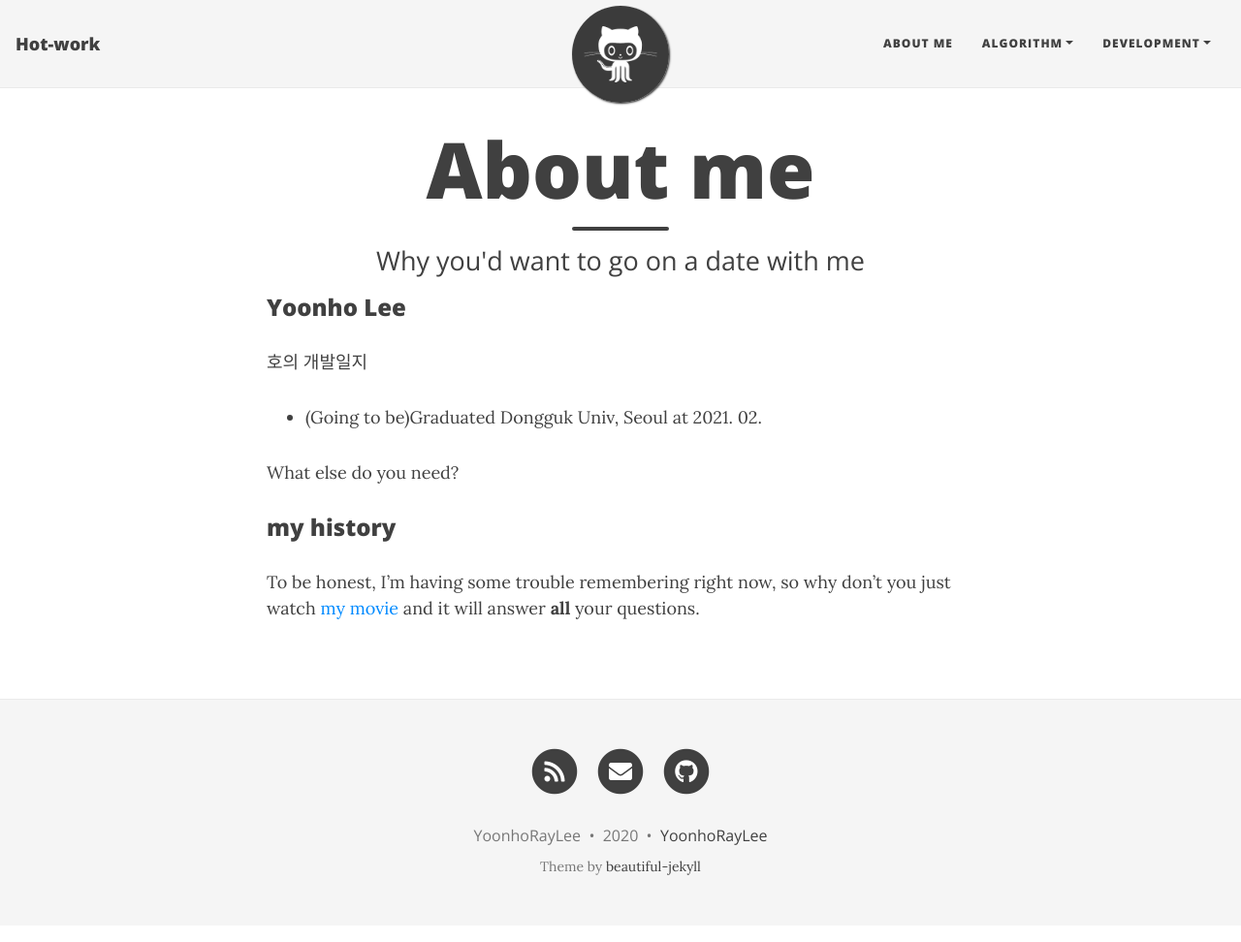
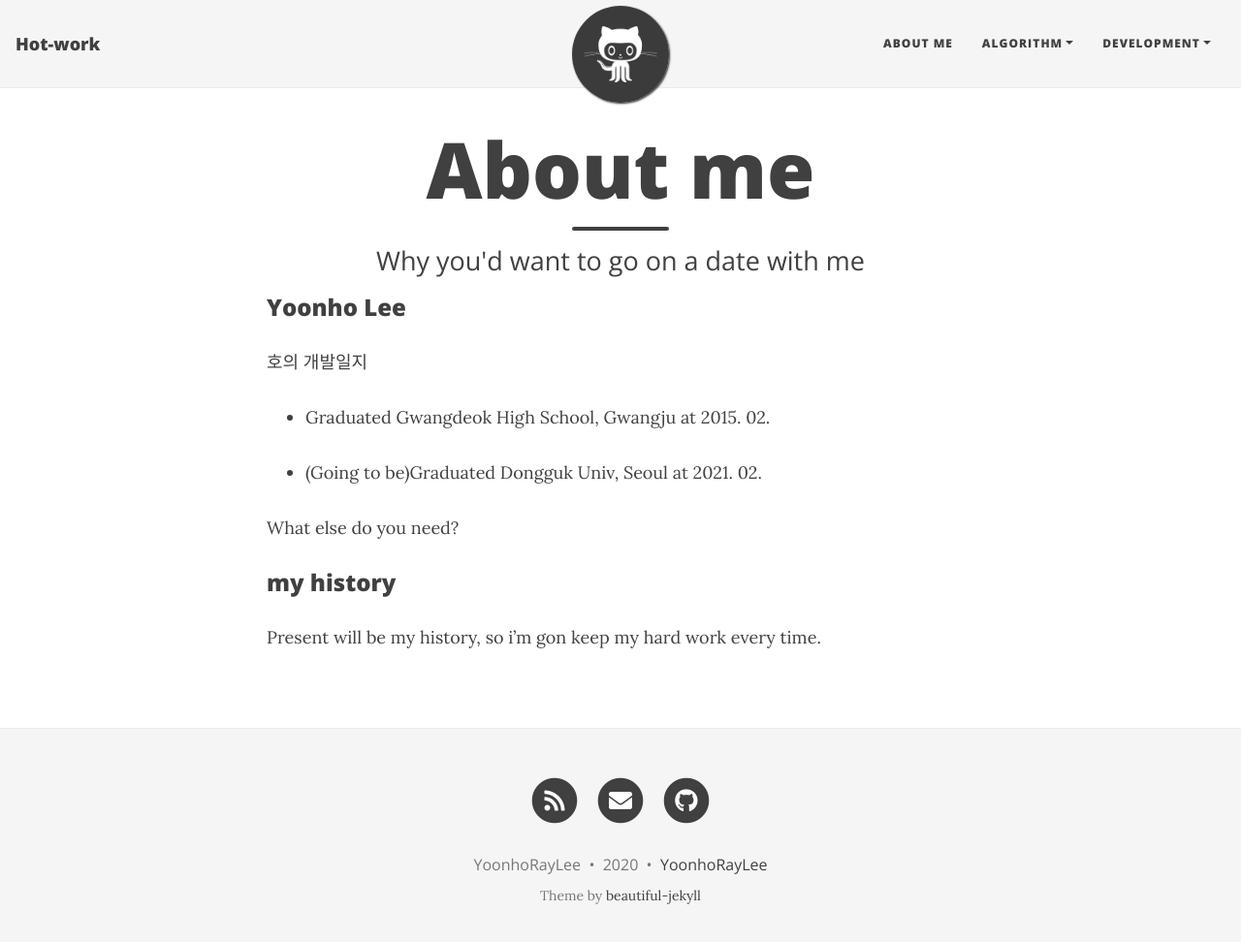
Before and after one commit to YoonhoRayLee/YoonhoRayLee.github.io, a Jekyll site: the page built from aboutme.md, in a window 1280 px wide and 985 px high. Shown: the top 972 px of the window at 97% size. Built offline with Jekyll 4.4.1, drawn with Linux system fonts in a browser that asks for light colours; nearby versions of some CDN libraries.

Commit message:
aboutme update

```diff
--- a/aboutme.md
+++ b/aboutme.md
@@ -6,6 +6,7 @@ subtitle: Why you'd want to go on a date with me
 
 ### Yoonho Lee
 호의 개발일지
+- Graduated Gwangdeok High School, Gwangju at 2015. 02.
 
 - (Going to be)Graduated Dongguk Univ, Seoul at 2021. 02.
 
@@ -13,4 +14,4 @@ What else do you need?
 
 ### my history
 
-To be honest, I'm having some trouble remembering right now, so why don't you just watch [my movie](https://en.wikipedia.org/wiki/The_Princess_Bride_%28film%29) and it will answer **all** your questions.
+Present will be my history, so i'm gon keep my hard work every time.
```
